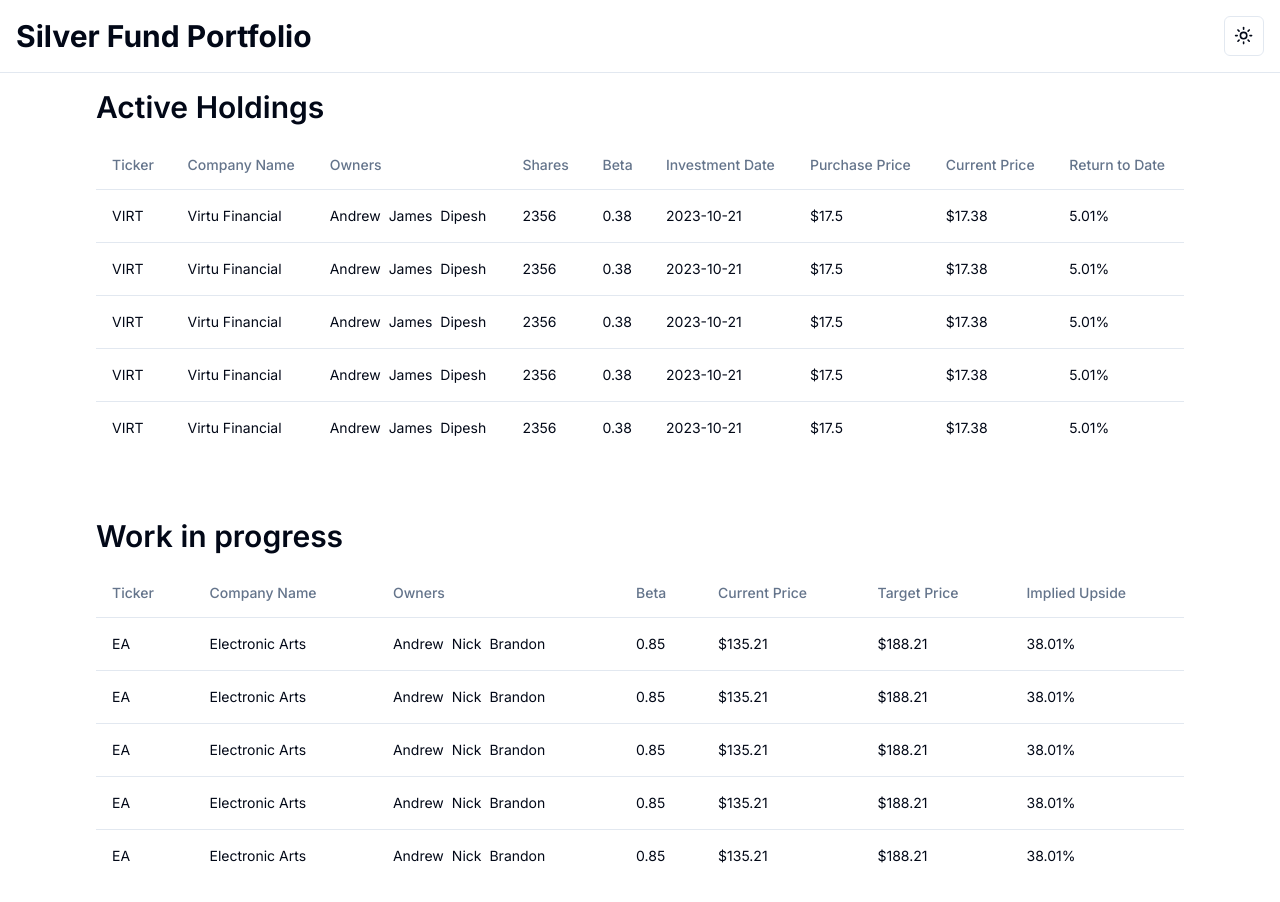
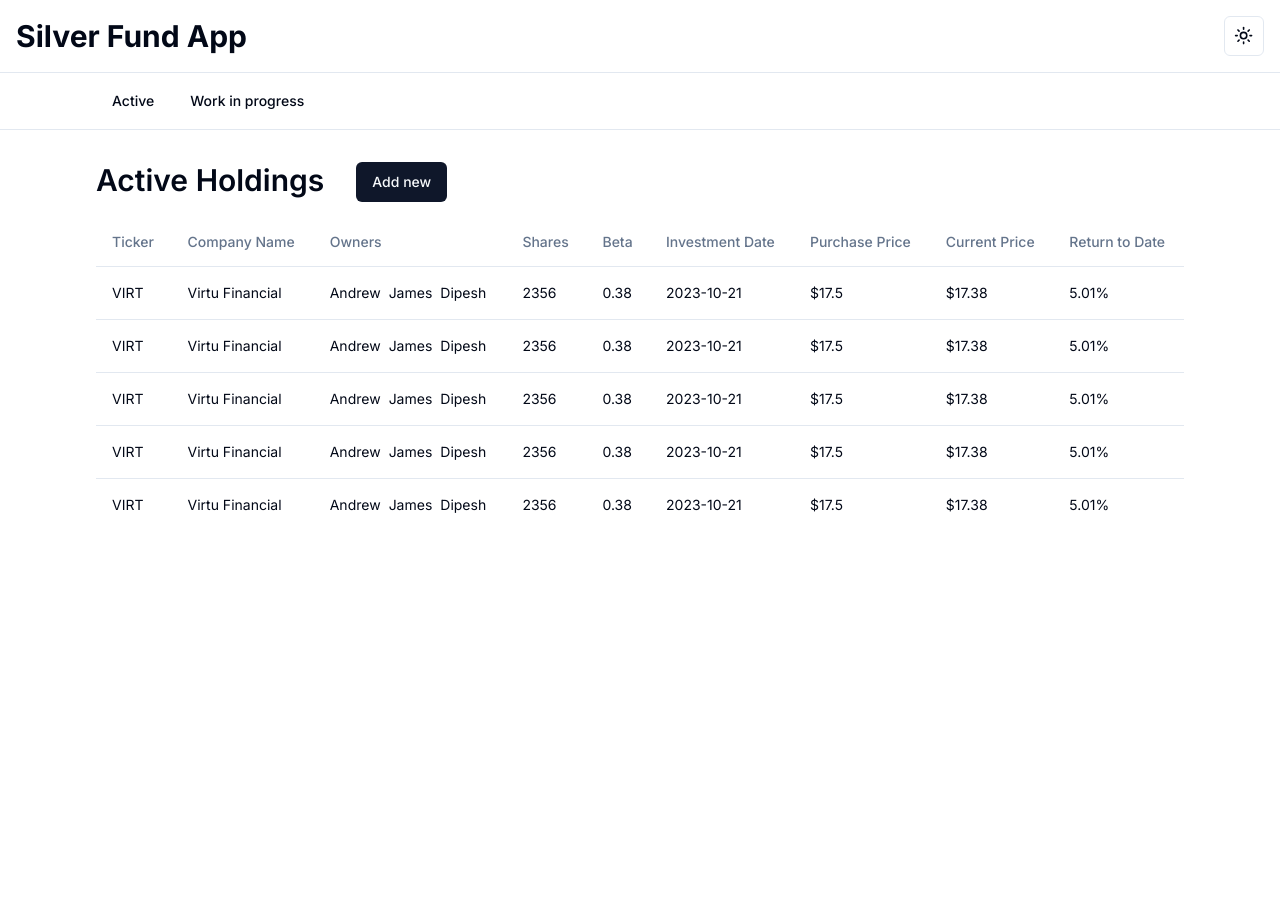
Before and after one commit to andrewhall1124/silver-fund-app, a Next.js app: page / in a window 1280 px wide. Shown: the top 902 px of the page. After the commit the page ends 800 px from the top, so only its background shows below. Built offline with nearby package versions, Linux system fonts and the light colour scheme.

Commit message:
Basic routing done

```diff
--- /dev/null
+++ b/app/add/page.js
@@ -0,0 +1,5 @@
+export default function Page(){
+  return(
+    <div>Add new holding page/form</div>
+  )
+}
--- a/app/layout.js
+++ b/app/layout.js
@@ -1,11 +1,11 @@
 import { Inter as FontSans } from "next/font/google"
 import "./globals.css";
 import { cn } from "@/lib/utils"
-import NavBar from "@/components/layout/navbar";
 import { ThemeProvider } from "@/components/theme/theme-provider";
 import { ModeToggle } from "@/components/theme/mode-toggle";
 import Link from "next/link";
 import { Separator } from "@/components/ui/separator";
+import {Navbar} from "@/components/layout/navbar";
 
 export const fontSans = FontSans({
   subsets: ["latin"],
@@ -27,7 +27,7 @@
   return(
     <Link href='/'>
       <div className="text-3xl font-bold">
-        Silver Fund Portfolio
+        Silver Fund App
       </div>
     </Link>
   )
@@ -39,7 +39,6 @@
     <div className="sticky top-0 flex justify-between items-center p-4 bg-background/50 backdrop-blur-md z-[40]">
       <Logo/>
       <div className="flex gap-3">
-        {/* <NavBar routes={routes}/> */}
         <ModeToggle/>
       </div>
     </div>
@@ -47,6 +46,16 @@
 }
 
 export default function RootLayout({ children }) {
+  const routes = [
+    {
+      label: "Active",
+      href:"/"
+    },
+    {
+      label: "Work in progress",
+      href:"wip"
+    },
+  ]
   return (
     <html lang="en" suppressHydrationWarning>
       <body
@@ -63,6 +72,8 @@
         >
           <Header/>
           <Separator/>
+          <Navbar routes={routes}/>
+          <Separator/>
           {children}
         </ThemeProvider>
       </body>
--- a/app/page.js
+++ b/app/page.js
@@ -1,11 +1,118 @@
-import ActiveHoldings from "@/components/home/active-holdings";
-import WorkInProgress from "@/components/home/work-in-progress";
+import { Button } from "@/components/ui/button";
+import {
+  Table,
+  TableBody,
+  TableCaption,
+  TableCell,
+  TableHead,
+  TableHeader,
+  TableRow,
+} from "@/components/ui/table";
+import Link from "next/link";
 
 export default function Home() {
+  const data = [
+    {
+      ticker: 'VIRT',
+      companyName: 'Virtu Financial',
+      owners: ['Andrew', 'James', 'Dipesh'],
+      shares: 2356,
+      beta: .38,
+      investmentDate: '2023-10-21',
+      purchasePrice: 17.50,
+      currentPrice: 17.38,
+      returnToDate: 5.01,
+    },
+    {
+      ticker: 'VIRT',
+      companyName: 'Virtu Financial',
+      owners: ['Andrew', 'James', 'Dipesh'],
+      shares: 2356,
+      beta: .38,
+      investmentDate: '2023-10-21',
+      purchasePrice: 17.50,
+      currentPrice: 17.38,
+      returnToDate: 5.01,
+    },
+    {
+      ticker: 'VIRT',
+      companyName: 'Virtu Financial',
+      owners: ['Andrew', 'James', 'Dipesh'],
+      shares: 2356,
+      beta: .38,
+      investmentDate: '2023-10-21',
+      purchasePrice: 17.50,
+      currentPrice: 17.38,
+      returnToDate: 5.01,
+    },
+    {
+      ticker: 'VIRT',
+      companyName: 'Virtu Financial',
+      owners: ['Andrew', 'James', 'Dipesh'],
+      shares: 2356,
+      beta: .38,
+      investmentDate: '2023-10-21',
+      purchasePrice: 17.50,
+      currentPrice: 17.38,
+      returnToDate: 5.01,
+    },
+    {
+      ticker: 'VIRT',
+      companyName: 'Virtu Financial',
+      owners: ['Andrew', 'James', 'Dipesh'],
+      shares: 2356,
+      beta: .38,
+      investmentDate: '2023-10-21',
+      purchasePrice: 17.50,
+      currentPrice: 17.38,
+      returnToDate: 5.01,
+    },
+  ]
+
   return (
-    <main className="px-24 py-4">
-      <ActiveHoldings/>
-      <WorkInProgress/>
+    <main className="px-24 py-8">
+      <div>
+        <div className="flex gap-8">
+          <div className="text-3xl font-semibold">
+            Active Holdings
+          </div>
+          <Link href="/add">
+            <Button>Add new</Button>
+          </Link>
+        </div>
+        <div className="py-4">
+          <Table>
+            <TableHeader>
+              <TableRow>
+                <TableHead>Ticker</TableHead>
+                <TableHead>Company Name</TableHead>
+                <TableHead>Owners</TableHead>
+                <TableHead>Shares</TableHead>
+                <TableHead>Beta</TableHead>
+                <TableHead>Investment Date</TableHead>
+                <TableHead>Purchase Price</TableHead>
+                <TableHead>Current Price</TableHead>
+                <TableHead>Return to Date</TableHead>
+              </TableRow>
+            </TableHeader>
+            <TableBody>
+              {data.map((data, index)=>(
+              <TableRow key={index}>
+                <TableCell>{data.ticker}</TableCell>
+                <TableCell>{data.companyName}</TableCell>
+                <TableCell className='flex gap-2'>{data.owners.map((owner, index)=>(<div key={index}>{owner}</div>))}</TableCell>
+                <TableCell>{data.shares}</TableCell>
+                <TableCell>{data.beta}</TableCell>
+                <TableCell>{data.investmentDate}</TableCell>
+                <TableCell>${data.purchasePrice}</TableCell>
+                <TableCell>${data.currentPrice}</TableCell>
+                <TableCell>{data.returnToDate}%</TableCell>
+              </TableRow>
+              ))}
+            </TableBody>
+          </Table>
+        </div>
+      </div>
     </main>
   );
 }
--- a/app/pitch/[id]/page.js
+++ /dev/null
@@ -1,10 +0,0 @@
-
-
-export default function Page(){
-
-  return(
-    <div className="px-4">
-      Pitch Page
-    </div>
-  )
-}
--- /dev/null
+++ b/app/wip/[id]/page.js
@@ -0,0 +1,17 @@
+import { Separator } from "@/components/ui/separator";
+
+
+export default function Page(){
+
+  return(
+    <div className="px-24 py-8">
+      <div className="flex gap-4">
+        <div className="text-3xl font-semibold">EA</div>
+        <div className="text-3xl font-semibold">Electronic Arts</div>
+      </div>
+      <div>
+        Owners: Andrew Hall Brandon Waits Nick Powell
+      </div>
+    </div>
+  )
+}
--- /dev/null
+++ b/app/wip/add/page.js
@@ -0,0 +1,5 @@
+export default function Page(){
+  return(
+    <div>Add new work in progress pitch page/form</div>
+  )
+}
--- a/components/home/work-in-progress.jsx
+++ b/app/wip/page.js
@@ -8,11 +8,11 @@
   TableHeader,
   TableRow,
 } from "@/components/ui/table"
-import { Button } from "../ui/button"
+import { Button } from "@/components/ui/button"
 import Link from "next/link"
 import { MoreVertical } from "lucide-react"
 
-export default function WorkInProgress(){
+export default function Page(){
   const data = [
     {
       ticker: 'EA',
@@ -86,10 +86,15 @@
     },
   ]
   return(
-    <div className="py-12">
-      <div className="text-3xl font-semibold">
-        Work in progress
-      </div>
+    <div className="py-8 px-24">
+        <div className="flex gap-8">
+          <div className="text-3xl font-semibold">
+            Work in progress
+          </div>
+          <Link href="/wip/add">
+            <Button>Add new</Button>
+          </Link>
+        </div>
       <div className="py-4">
         <Table>
           <TableHeader>
@@ -105,7 +110,7 @@
           </TableHeader>
           <TableBody>
             {data.map((data, index)=>(
-              <Link key={index} legacyBehavior href={`pitch/${data.id}`}>
+              <Link key={index} legacyBehavior href={`wip/${data.id}`}>
                 <TableRow className="cursor-pointer">
                   <TableCell>{data.ticker}</TableCell>
                   <TableCell>{data.companyName}</TableCell>
--- a/components/home/active-holdings.jsx
+++ /dev/null
@@ -1,109 +0,0 @@
-import {
-  Table,
-  TableBody,
-  TableCaption,
-  TableCell,
-  TableHead,
-  TableHeader,
-  TableRow,
-} from "@/components/ui/table"
-
-export default function ActiveHoldings(){
-  const data = [
-    {
-      ticker: 'VIRT',
-      companyName: 'Virtu Financial',
-      owners: ['Andrew', 'James', 'Dipesh'],
-      shares: 2356,
-      beta: .38,
-      investmentDate: '2023-10-21',
-      purchasePrice: 17.50,
-      currentPrice: 17.38,
-      returnToDate: 5.01,
-    },
-    {
-      ticker: 'VIRT',
-      companyName: 'Virtu Financial',
-      owners: ['Andrew', 'James', 'Dipesh'],
-      shares: 2356,
-      beta: .38,
-      investmentDate: '2023-10-21',
-      purchasePrice: 17.50,
-      currentPrice: 17.38,
-      returnToDate: 5.01,
-    },
-    {
-      ticker: 'VIRT',
-      companyName: 'Virtu Financial',
-      owners: ['Andrew', 'James', 'Dipesh'],
-      shares: 2356,
-      beta: .38,
-      investmentDate: '2023-10-21',
-      purchasePrice: 17.50,
-      currentPrice: 17.38,
-      returnToDate: 5.01,
-    },
-    {
-      ticker: 'VIRT',
-      companyName: 'Virtu Financial',
-      owners: ['Andrew', 'James', 'Dipesh'],
-      shares: 2356,
-      beta: .38,
-      investmentDate: '2023-10-21',
-      purchasePrice: 17.50,
-      currentPrice: 17.38,
-      returnToDate: 5.01,
-    },
-    {
-      ticker: 'VIRT',
-      companyName: 'Virtu Financial',
-      owners: ['Andrew', 'James', 'Dipesh'],
-      shares: 2356,
-      beta: .38,
-      investmentDate: '2023-10-21',
-      purchasePrice: 17.50,
-      currentPrice: 17.38,
-      returnToDate: 5.01,
-    },
-  ]
-  return(
-    <div>
-      <div className="text-3xl font-semibold">
-        Active Holdings
-      </div>
-      <div className="py-4">
-        <Table>
-          <TableHeader>
-            <TableRow>
-              <TableHead>Ticker</TableHead>
-              <TableHead>Company Name</TableHead>
-              <TableHead>Owners</TableHead>
-              <TableHead>Shares</TableHead>
-              <TableHead>Beta</TableHead>
-              <TableHead>Investment Date</TableHead>
-              <TableHead>Purchase Price</TableHead>
-              <TableHead>Current Price</TableHead>
-              <TableHead>Return to Date</TableHead>
-            </TableRow>
-          </TableHeader>
-          <TableBody>
-            {data.map((data, index)=>(
-            <TableRow key={index}>
-              <TableCell>{data.ticker}</TableCell>
-              <TableCell>{data.companyName}</TableCell>
-              <TableCell className='flex gap-2'>{data.owners.map((owner, index)=>(<div key={index}>{owner}</div>))}</TableCell>
-              <TableCell>{data.shares}</TableCell>
-              <TableCell>{data.beta}</TableCell>
-              <TableCell>{data.investmentDate}</TableCell>
-              <TableCell>${data.purchasePrice}</TableCell>
-              <TableCell>${data.currentPrice}</TableCell>
-              <TableCell>{data.returnToDate}%</TableCell>
-
-            </TableRow>
-            ))}
-          </TableBody>
-        </Table>
-      </div>
-    </div>
-  )
-}
--- a/components/layout/navbar.jsx
+++ b/components/layout/navbar.jsx
@@ -12,9 +12,9 @@
 function Item({route}){
   return(
     <NavigationMenuItem>
-      <Link href={route.href} legacyBehavior passHref>
+      <Link href={`/${route.href}`} legacyBehavior passHref>
         <NavigationMenuLink className={navigationMenuTriggerStyle()}>
-          {route.title}
+          {route.label}
         </NavigationMenuLink>
       </Link>
     </NavigationMenuItem>
@@ -22,9 +22,9 @@
 }
 
 
-export default function NavBar({routes}){
+export  function Navbar({routes}){
   return(
-    <div>
+    <div className="py-2 px-24">
       <NavigationMenu>
         <NavigationMenuList>
           {routes.map((route, index)  => (
```
Also changed, not shown: app/(active)/[id]/page.js (added).
